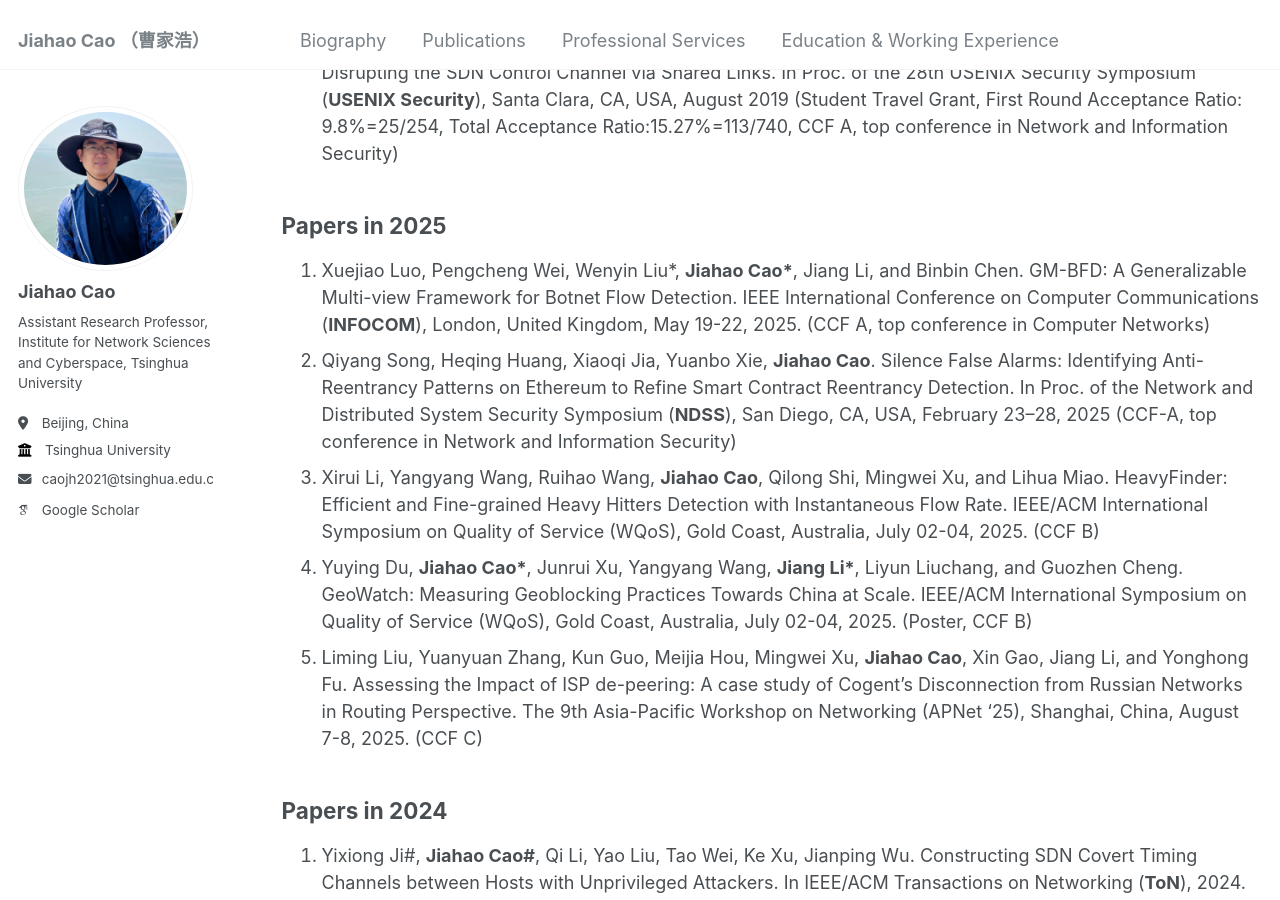
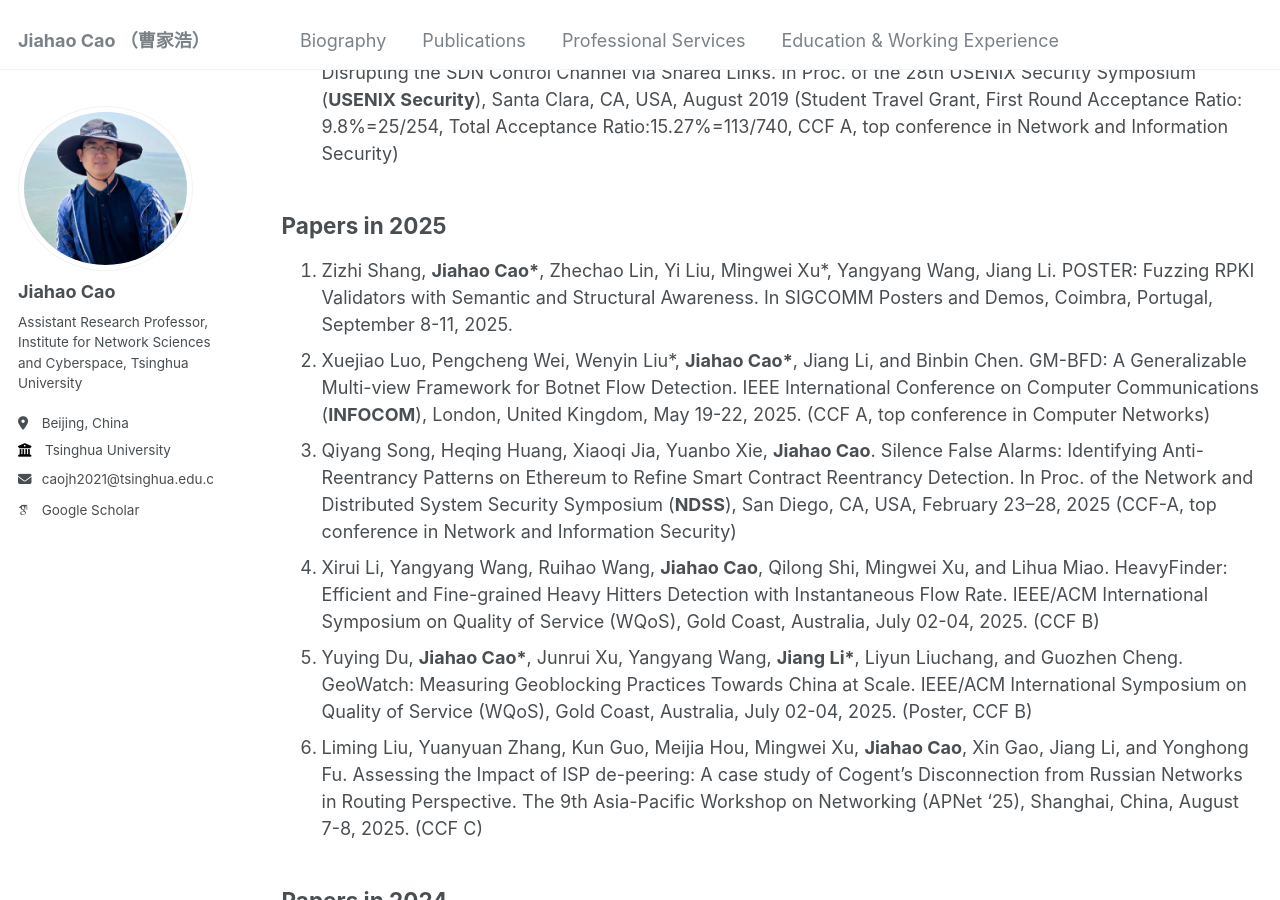
Before and after one commit to caojh15/caojh15.github.io, a Jekyll site: the page built from _pages/publications.md, in a window 1280 px wide and 900 px high, scrolled down 1551 px. Built offline with Jekyll 4.4.1, drawn with Linux system fonts in a browser that asks for light colours; some web fonts are replaced.

Commit message:
Update publications.md

```diff
--- a/_pages/publications.md
+++ b/_pages/publications.md
@@ -21,11 +21,13 @@ author_profile: true
 14. **Jiahao Cao**, Qi Li, Renjie Xie, Kun Sun, Guofei Gu, Mingwei Xu, and Yuan Yang. The CrossPath Attack: Disrupting the SDN Control Channel via Shared Links. In Proc. of the 28th USENIX Security Symposium (**USENIX Security**), Santa Clara, CA, USA, August 2019 (Student Travel Grant, First Round Acceptance Ratio: 9.8%=25/254, Total Acceptance Ratio:15.27%=113/740, CCF A,  top conference in Network and Information Security)
 
 ## Papers in 2025
-1. Xuejiao Luo, Pengcheng Wei, Wenyin Liu*, **Jiahao Cao\***, Jiang Li, and Binbin Chen. GM-BFD: A Generalizable Multi-view Framework for Botnet Flow Detection. IEEE International Conference on Computer Communications (**INFOCOM**), London, United Kingdom, May 19-22, 2025. (CCF A, top conference in Computer Networks)
-2. Qiyang Song, Heqing Huang, Xiaoqi Jia, Yuanbo Xie, **Jiahao Cao**. Silence False Alarms: Identifying Anti-Reentrancy Patterns on Ethereum to Refine Smart Contract Reentrancy Detection. In Proc. of the Network and Distributed System Security Symposium  (**NDSS**), San Diego, CA, USA, February 23–28, 2025 (CCF-A, top conference in Network and Information Security)
-3. Xirui Li, Yangyang Wang, Ruihao Wang, **Jiahao Cao**, Qilong Shi, Mingwei Xu, and Lihua Miao. HeavyFinder: Efficient and Fine-grained Heavy Hitters Detection with Instantaneous Flow Rate. IEEE/ACM International Symposium on Quality of Service (WQoS), Gold Coast, Australia, July 02-04, 2025. (CCF B)
-4. Yuying Du, **Jiahao Cao\***, Junrui Xu, Yangyang Wang, **Jiang Li\***, Liyun Liuchang, and Guozhen Cheng. GeoWatch: Measuring Geoblocking Practices Towards China at Scale. IEEE/ACM International Symposium on Quality of Service (WQoS), Gold Coast, Australia, July 02-04, 2025. (Poster, CCF B)
-5. Liming Liu, Yuanyuan Zhang, Kun Guo, Meijia Hou, Mingwei Xu, **Jiahao Cao**, Xin Gao, Jiang Li, and Yonghong Fu. Assessing the Impact of ISP de-peering: A case study of Cogent’s Disconnection from Russian Networks in Routing Perspective. The 9th Asia-Pacific Workshop on Networking (APNet '25), Shanghai, China, August 7-8, 2025. (CCF C)
+1. Zizhi Shang, **Jiahao Cao\***, Zhechao Lin, Yi Liu, Mingwei Xu\*, Yangyang Wang, Jiang Li. POSTER: Fuzzing RPKI Validators with Semantic and
+Structural Awareness. In SIGCOMM Posters and Demos, Coimbra, Portugal, September 8-11, 2025.
+2. Xuejiao Luo, Pengcheng Wei, Wenyin Liu*, **Jiahao Cao\***, Jiang Li, and Binbin Chen. GM-BFD: A Generalizable Multi-view Framework for Botnet Flow Detection. IEEE International Conference on Computer Communications (**INFOCOM**), London, United Kingdom, May 19-22, 2025. (CCF A, top conference in Computer Networks)
+3. Qiyang Song, Heqing Huang, Xiaoqi Jia, Yuanbo Xie, **Jiahao Cao**. Silence False Alarms: Identifying Anti-Reentrancy Patterns on Ethereum to Refine Smart Contract Reentrancy Detection. In Proc. of the Network and Distributed System Security Symposium  (**NDSS**), San Diego, CA, USA, February 23–28, 2025 (CCF-A, top conference in Network and Information Security)
+4. Xirui Li, Yangyang Wang, Ruihao Wang, **Jiahao Cao**, Qilong Shi, Mingwei Xu, and Lihua Miao. HeavyFinder: Efficient and Fine-grained Heavy Hitters Detection with Instantaneous Flow Rate. IEEE/ACM International Symposium on Quality of Service (WQoS), Gold Coast, Australia, July 02-04, 2025. (CCF B)
+5. Yuying Du, **Jiahao Cao\***, Junrui Xu, Yangyang Wang, **Jiang Li\***, Liyun Liuchang, and Guozhen Cheng. GeoWatch: Measuring Geoblocking Practices Towards China at Scale. IEEE/ACM International Symposium on Quality of Service (WQoS), Gold Coast, Australia, July 02-04, 2025. (Poster, CCF B)
+6. Liming Liu, Yuanyuan Zhang, Kun Guo, Meijia Hou, Mingwei Xu, **Jiahao Cao**, Xin Gao, Jiang Li, and Yonghong Fu. Assessing the Impact of ISP de-peering: A case study of Cogent’s Disconnection from Russian Networks in Routing Perspective. The 9th Asia-Pacific Workshop on Networking (APNet '25), Shanghai, China, August 7-8, 2025. (CCF C)
 
 ## Papers in 2024
 1. Yixiong Ji#, **Jiahao Cao\#**, Qi Li, Yao Liu, Tao Wei, Ke Xu, Jianping Wu. Constructing SDN Covert Timing Channels between Hosts with Unprivileged Attackers. In IEEE/ACM Transactions on Networking (**ToN**), 2024. (CCF A,  top journal in Computer Networks)
```
